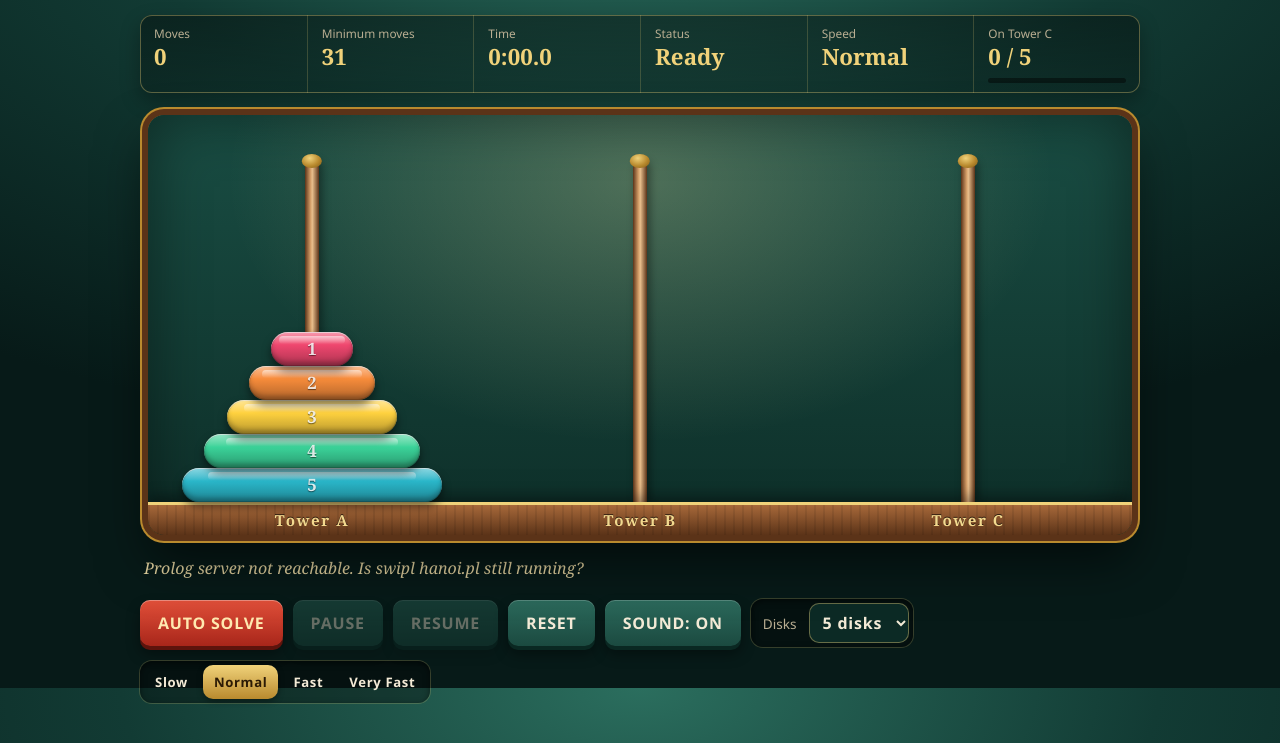
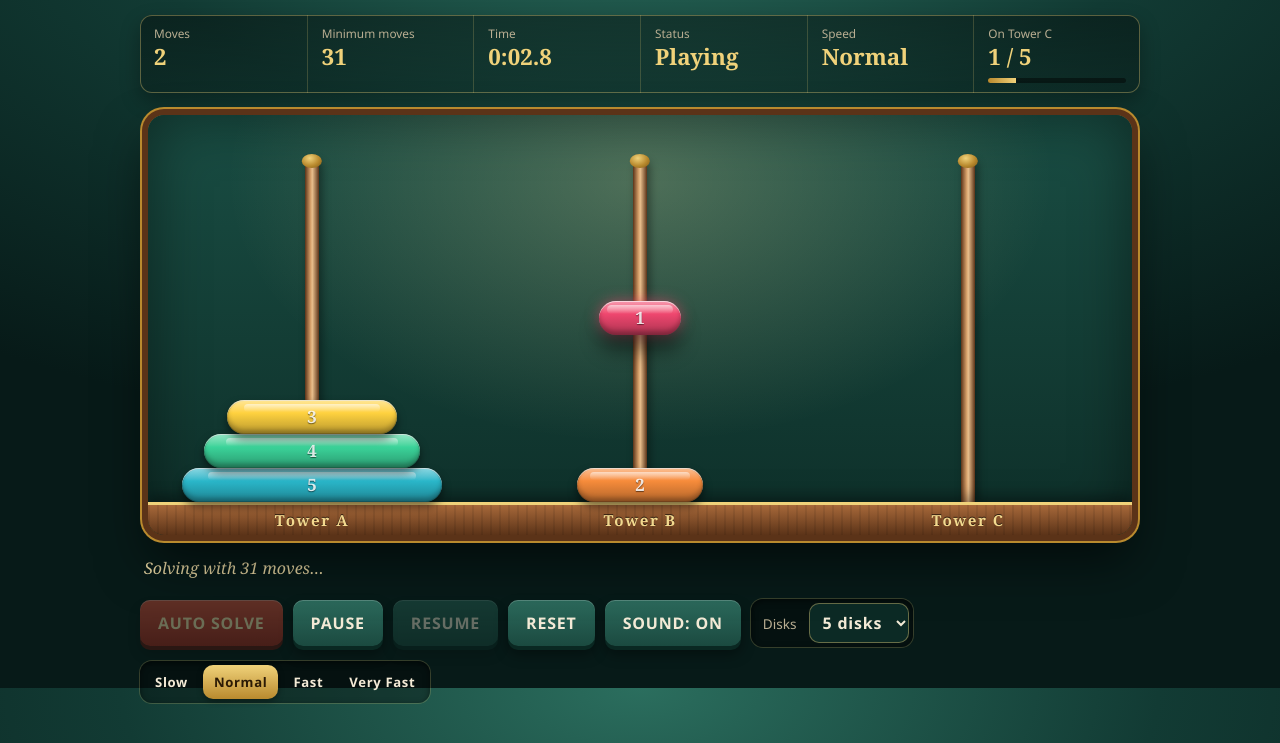
Before and after one commit to Vensonsoy/Tower_of_hanoi_deveyra, a plain HTML site: page index.html in a window 1280 px wide. Both pictures are taken after a click on the button "AUTO SOLVE". Shown: the part 112-855 px from the top of the page. Drawn offline with Linux system fonts and the light colour scheme; no server answers.

Commit message:
Update index.html

```diff
--- a/index.html
+++ b/index.html
@@ -161,8 +161,38 @@ let n = 5, pegs = [[], [], []], rings = {}, pegEls = [], geo = {};
 let epoch = 0, solving = false, paused = false, busy = false, moves = 0, selected = null;
 let speedKey = 'normal', status = 'Ready', gateResolve = null;
 const clock = { acc: 0, start: 0, running: false };
-// Prolog (hanoi.pl) owns the rules: solving, move validation, move count, completion.
-const api = p => fetch(p).then(r => r.json()).catch(e => { setMsg(location.protocol === 'file:' ? 'Do not open this file directly. Run: swipl hanoi.pl, then open http://localhost:8080/' : 'Prolog server not reachable. Is swipl hanoi.pl still running?'); throw e; });
+
+/* Prolog (hanoi.pl) owns the rules when the server is running (swipl hanoi.pl).
+   When the server is not reachable (e.g. GitHub Pages), a JavaScript copy of the
+   same rules (Local) is used instead, so the game still works online. */
+const Local = {
+  n: 5, pegs: [[], [], []], moves: 0,
+  hanoi(k, f, t, v, out) { if (!k) return out; this.hanoi(k - 1, f, v, t, out); out.push([f, t]); this.hanoi(k - 1, v, t, f, out); return out; },
+  run(path, q) {
+    if (path === '/api/reset') {
+      this.n = q.n; this.moves = 0;
+      this.pegs = [Array.from({ length: q.n }, (_, i) => q.n - i), [], []];
+      return { n: q.n, min: 2 ** q.n - 1 };
+    }
+    if (path === '/api/solve') return { moves: this.hanoi(q.n, 0, 2, 1, []), min: 2 ** q.n - 1 };
+    if (path === '/api/move') {
+      const { from: f, to: t } = q, src = this.pegs[f], dst = this.pegs[t];
+      if (f === t || !src || !dst || !src.length) return { ok: false };
+      const d = src[src.length - 1];
+      if (dst.length && dst[dst.length - 1] < d) return { ok: false };
+      dst.push(src.pop()); this.moves++;
+      return { ok: true, moves: this.moves, solved: this.pegs[2].length === this.n };
+    }
+    return { ok: false };
+  }
+};
+const api = p => fetch(p)
+  .then(r => { if (!r.ok) throw new Error('no server'); return r.json(); })
+  .catch(() => {
+    const u = new URL(p, location.href), q = {};
+    u.searchParams.forEach((v, k) => q[k] = +v);
+    return Local.run(u.pathname.replace(/^.*(\/api\/\w+)$/, '$1'), q);
+  });
 let resetP = Promise.resolve(), serverMin = null;
 
 function computeGeo() {
@@ -211,7 +241,7 @@ async function doMove(f, t, my) {
   const size = pegs[f][pegs[f].length - 1], el = rings[size];
   try {
     await resetP;
-    const r = await api(`/api/move?from=${f}&to=${t}`);      // Prolog validates and counts the move
+    const r = await api(`/api/move?from=${f}&to=${t}`);      // engine validates and counts the move
     if (my !== epoch || !r.ok) return false;
     if (!paused) startClock();
     if (status === 'Ready') setStatus('Playing');
@@ -237,7 +267,7 @@ async function autoSolve() {
   let list;
   try { await resetP; list = (await api('/api/solve?n=' + n)).moves; } catch (e) { solving = false; updateUI(); return; }
   if (my !== epoch) return;
-   setMsg(`Solving with ${list.length} moves…`); updateUI();
+  setMsg(`Solving with ${list.length} moves…`); updateUI();
   for (const [f, t] of list) {
     if (paused) await new Promise(r => (gateResolve = r));   // pause gate between moves
     if (my !== epoch) return;
```
